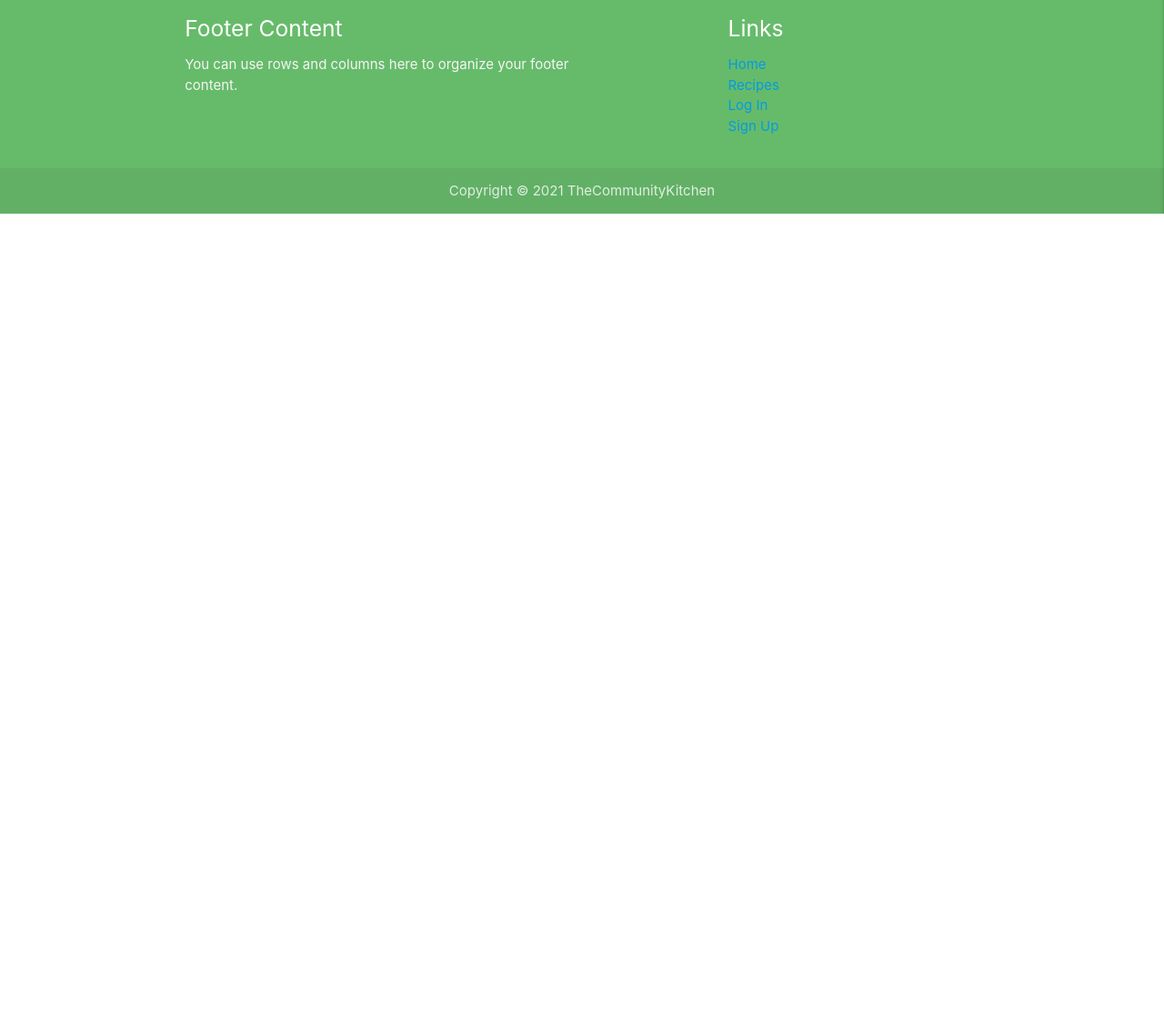
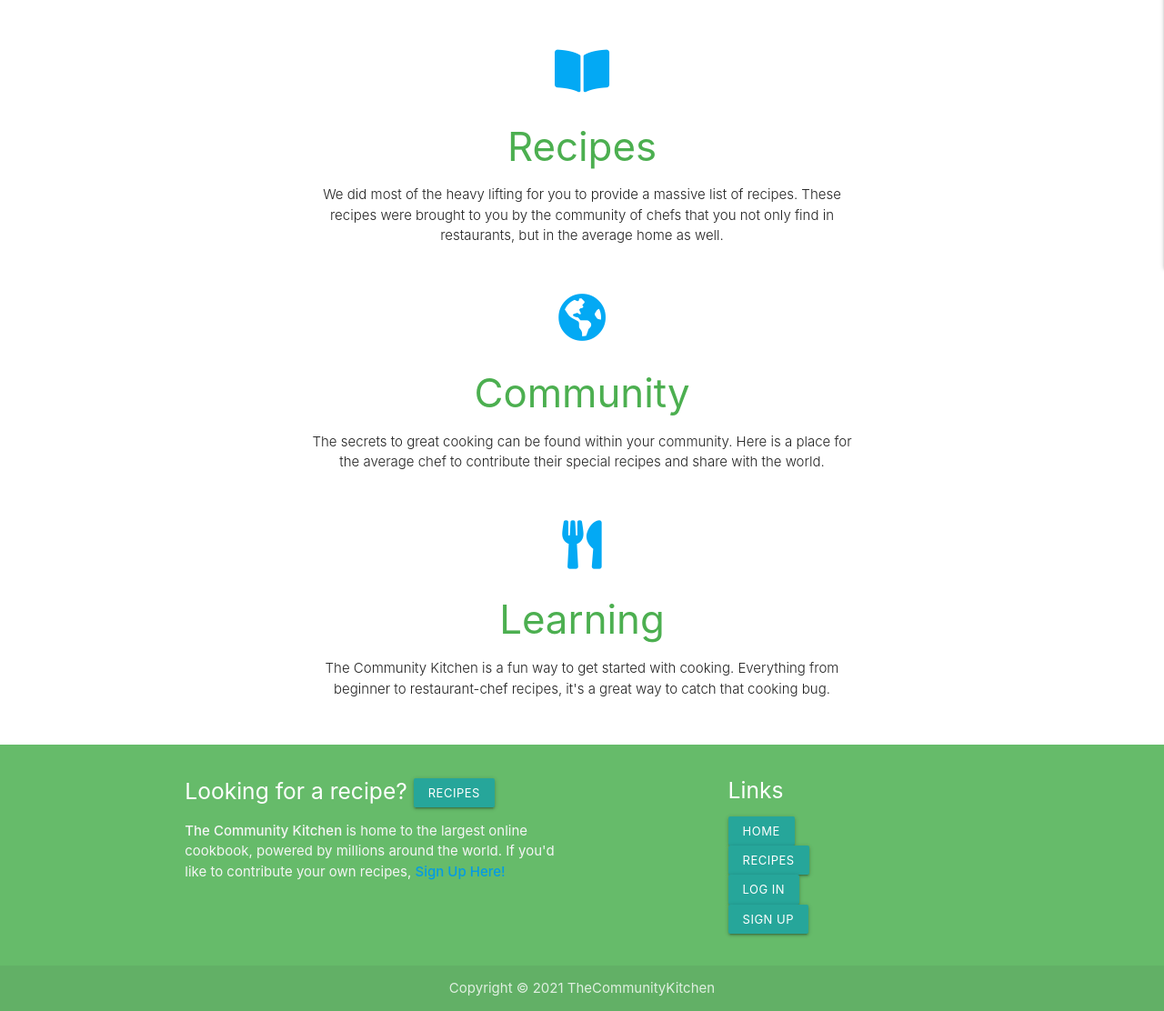
Before and after one commit to Code-Institute-Submissions/data-centric-project-11, a Flask app: page / in a window 1280 px wide. Shown: the part 565-1677 px from the top of the page at 91% size. Before the commit the page ends 800 px from the top, so only its background shows below. Run offline with Flask 2, Linux system fonts and the light colour scheme; data that the repository does not hold is empty; some libraries are stand-ins or nearby versions.

Commit message:
add images and text to index.html

```diff
--- a/main.py
+++ b/main.py
@@ -19,15 +19,15 @@ mongo = PyMongo(app)
 
 
 @app.route("/")
+@app.route("/home")
+def front_page():
+    return render_template("index.html")
+
+
 @app.route("/get_recipes")
 def get_recipes():
     recipes = list(mongo.db.recipes.find())
     return render_template("recipes.html", recipes=recipes)
-
-
-@app.route("/home")
-def front_page():
-    return render_template("index.html")
 
 
 @app.route("/search", methods=["GET", "POST"])
--- a/static/css/style.css
+++ b/static/css/style.css
@@ -10,3 +10,14 @@ body {
   main {
     flex: 1 0 auto;
   }
+
+.parallax-container {
+    background: linear-gradient(rgba(0, 0, 0, 0.6), rgba(0, 0, 0, 0.6)), url(https://ocpl.org/sites/ocpl/files/styles/hero_tall_1x/public/2020-07/shutterstock_1078848653.jpg?h=7eb92231&itok=KISfpab3);
+
+}
+
+@media only screen and (max-width: 600px) {
+    .brand-logo {
+        margin-top: 3%;
+    }
+}
--- a/static/js/script.js
+++ b/static/js/script.js
@@ -3,14 +3,6 @@ $(document).ready(function () {
     $(".collapsible").collapsible();
     $(".tooltipped").tooltip();
     $("select").formSelect();
-    $(".datepicker").datepicker({
-        format: "dd mmmm, yyyy",
-        yearRange: 3,
-        showClearBtn: true,
-        i18n: {
-            done: "Select"
-        }
-    });
 
     validateMaterializeSelect();
     function validateMaterializeSelect() {
--- a/templates/base.html
+++ b/templates/base.html
@@ -21,7 +21,7 @@
                 <i class="fas fa-utensils"></i>
 
             </a>
-            <a href="#" data-target="mobile-demo" class="sidenav-trigger"><i class="fas fa-bars"></i></a>
+            <a href="#" data-target="mobile-demo" class="sidenav-trigger right"><i class="fas fa-bars"></i></a>
             <ul class="right hide-on-med-and-down">
                 <li><a href="{{ url_for('front_page') }}">Home</a></li>
                 <li><a href="{{ url_for('get_recipes') }}">Recipes</a></li>
@@ -47,6 +47,7 @@
                 </h4>
         </li>
         <li><a href="{{ url_for('get_recipes') }}">Home</a></li>
+        <li><a href="{{ url_for('get_recipes') }}">Recipes</a></li>
         {% if session.user %}
         <li><a href="{{ url_for('profile', username=session['user']) }}">Profile</a></li>
         <li><a href="{{ url_for('add_recipe') }}">New Recipe</a></li>
@@ -55,7 +56,7 @@
         <li><a href="{{ url_for('logout') }}">Log Out</a></li>
         {% else %}
         <li><a href="{{ url_for('login') }}">Log In</a></li>
-        <li><a href="{{ url_for('register') }}">Register</a></li>
+        <li><a href="{{ url_for('register') }}">Sign Up</a></li>
         {% endif %}
     </ul>
 </header>
@@ -85,28 +86,33 @@
     {% block scripts %}
     {% endblock %}
 
+<!-- Footer -->
 <footer class="page-footer green lighten-1">
     <div class="container">
         <div class="row">
             <div class="col l6 s12">
-                <h5 class="white-text">Footer Content</h5>
-                <p class="grey-text text-lighten-4">You can use rows and columns here to organize your footer content.
+                <h5 class="white-text">Looking for a recipe?
+                    <a href="{{ url_for('get_recipes') }}" class="waves-effect waves-light btn-small">Recipes</a>
+                </h5>
+
+                <p class="grey-text text-lighten-4"><strong>The Community Kitchen</strong> is home to the largest online
+                    cookbook, powered by millions around the world. If you'd like to contribute your own recipes,
+                    <a href="{{ url_for('register') }}"><strong>Sign Up Here!</strong></a>
                 </p>
             </div>
             <div class="col l4 offset-l2 s12">
                 <h5 class="white-text">Links</h5>
                 <ul>
-                    <li><a href="{{ url_for('front_page') }}">Home</a></li>
-                    <li><a href="{{ url_for('get_recipes') }}">Recipes</a></li>
+                    <li><a href="{{ url_for('front_page') }}" class="waves-effect waves-light btn-small">Home</a></li>
+                    <li><a href="{{ url_for('get_recipes') }}" class="waves-effect waves-light btn-small">Recipes</a></li>
                     {% if session.user %}
-                    <li><a href="{{ url_for('add_recipe') }}">New Recipe</a></li>
-                    <li><a href="{{ url_for('profile', username=session['user']) }}">Profile</a></li>
+                    <li><a href="{{ url_for('profile', username=session['user']) }}" class="waves-effect waves-light btn-small">Profile</a></li>
                     {% if session.user|lower == "admin"|lower %}
                     {% endif %}
-                    <li><a href="{{ url_for('logout') }}">Log Out</a></li>
+                    <li><a href="{{ url_for('logout') }}" class="waves-effect waves-light btn-small">Log Out</a></li>
                     {% else %}
-                    <li><a href="{{ url_for('login') }}">Log In</a></li>
-                    <li><a href="{{ url_for('register') }}">Sign Up</a></li>
+                    <li><a href="{{ url_for('login') }}" class="waves-effect waves-light btn-small">Log In</a></li>
+                    <li><a href="{{ url_for('register') }}" class="waves-effect waves-light btn-small">Sign Up</a></li>
                     {% endif %}
                 </ul>
             </div>
--- a/templates/index.html
+++ b/templates/index.html
@@ -5,14 +5,16 @@
     <div class="section no-pad-bot">
       <div class="container">
         <br><br>
-        <h1 class="header center green-text lighten-1">The Community Kitchen</h1>
+        <h1 class="header center white-text">The Community Kitchen</h1>
         <div class="row center">
-          <h5 class="header col s12 green-text lighten-1">A virtual home for recipes by people like you.</h5>
+          <h5 class="header col s12 white-text">A virtual home for recipes by people like you.</h5>
         </div>
         <div class="row center">
-          <a href="{{ url_for('register') }}" id="get-started" class="btn-large waves-effect waves-light green lighten-1">Get Started</a>
+                <a href="{{ url_for('register') }}" id="get-started"
+                    class="btn-large waves-effect waves-light green lighten-1">Get Started</a>
             </div>
         <br><br>
+
       </div>
     </div>
     <div class="parallax"><img src="https://ocpl.org/sites/ocpl/files/styles/hero_tall_1x/public/2020-07/shutterstock_1078848653.jpg?h=7eb92231&itok=KISfpab3"
@@ -25,42 +27,41 @@
 
         <!--   Icon Section   -->
         <div class="row">
-        <div class="col s12 m4">
+            <div class="col s12">
                 <div class="icon-block">
                     <h2 class="center light-blue-text"><i class="fas fa-book-open"></i></h2>
                     <h3 class="center green-text lighten-1">Recipes</h3>
 
-            <p class="light">We did most of the heavy lifting for you to provide a massive list
+                    <p class="light center">We did most of the heavy lifting for you to provide a massive list
                         of recipes. These recipes were brought to you by the community of chefs that you
                         not only find in restaurants, but in the average home as well.
                     </p>
                 </div>
             </div>
 
-        <div class="col s12 m4">
+            <div class="col s12">
                 <div class="icon-block">
                     <h2 class="center light-blue-text"><i class="fas fa-globe-americas"></i></h2>
                     <h3 class="center green-text lighten-1">Community</h3>
 
-            <p class="light">The secrets to great cooking can be found within your community. Here
+                    <p class="light center">The secrets to great cooking can be found within your community. Here
                         is a place for the average chef to contribute their special recipes and share with
                         the world.
                     </p>
                 </div>
             </div>
 
-        <div class="col s12 m4">
+            <div class="col s12">
                 <div class="icon-block">
                     <h2 class="center light-blue-text"><i class="fas fa-utensils"></i></h2>
-            <h3 class="center green-text lighten-1">Fun</h3>
+                    <h3 class="center green-text lighten-1">Learning</h3>
 
-            <p class="light">The Community Kitchen is a fun way to get started with cooking. Everything
+                    <p class="light center">The Community Kitchen is a fun way to get started with cooking. Everything
                         from beginner to restaurant-chef recipes, it's a great way to catch that cooking bug.
                     </p>
                 </div>
             </div>
         </div>
-
     </div>
 </div>
 {% endblock %}
--- a/templates/recipes.html
+++ b/templates/recipes.html
@@ -1,7 +1,7 @@
 {% extends "base.html" %}
 {% block content %}
 
-    <h3 class="light-blue-text text-darken-4 center-align">All Recipes</h3>
+    <h3 class="light-blue-text green-text lighten-1 center-align">Recipes</h3>
 
     <div class="row card-panel grey lighten-5">
         <form action="{{ url_for('search') }}" method="post" class="col s12">
@@ -32,15 +32,17 @@
                     {% if session.user|lower == recipe.created_by|lower %}
                         <a href="{{ url_for('delete_recipe', recipe_id=recipe._id) }}" class="btn-small red lighten-2">Delete</a>
                         <a href="{{ url_for('edit_recipes', recipe_id=recipe._id) }}" class="btn-small light-blue lighten-1">Edit</a>
+                    {% elif session.user|lower == "admin"|lower %}
+                        <a href="{{ url_for('delete_recipe', recipe_id=recipe._id) }}" class="btn-small red lighten-2">Delete</a>
+                        <a href="{{ url_for('edit_recipes', recipe_id=recipe._id) }}" class="btn-small light-blue lighten-1">Edit</a>
                     {% endif %}
                 </div>
             </div>
             <div class="collapsible-body">
-                <p>{{ recipe.recipe_name }}</p>
                 <p>{{ recipe.recipe_description }}</p>
                 <p>{{ recipe.ingredients }}</p>
                 <p>{{ recipe.ingredients_quantity }}</p>
-                <p>{{ recipe.ingredients_instructions }}</p>
+                <p>{{ recipe.instructions }}</p>
             </div>
         </li>
         {% endfor %}
```
Lines whose indentation alone changed are shown as unchanged.
